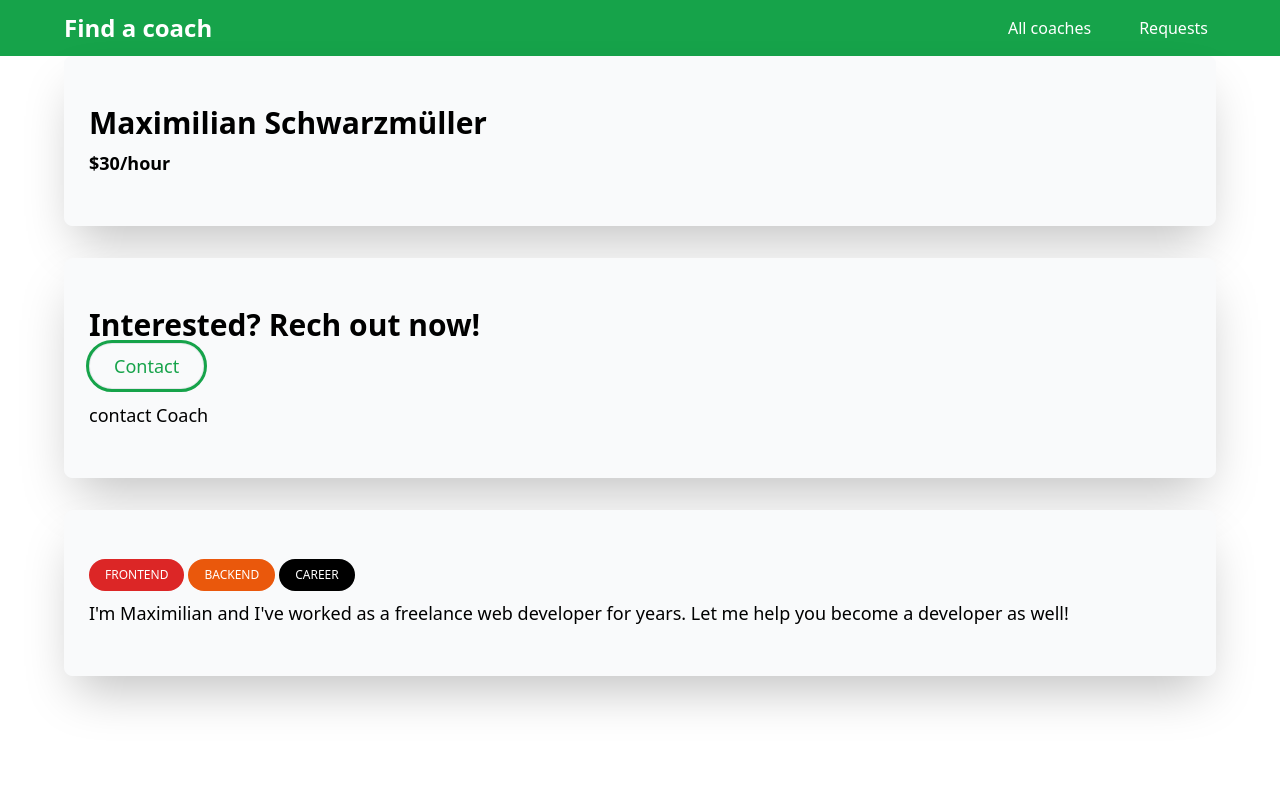
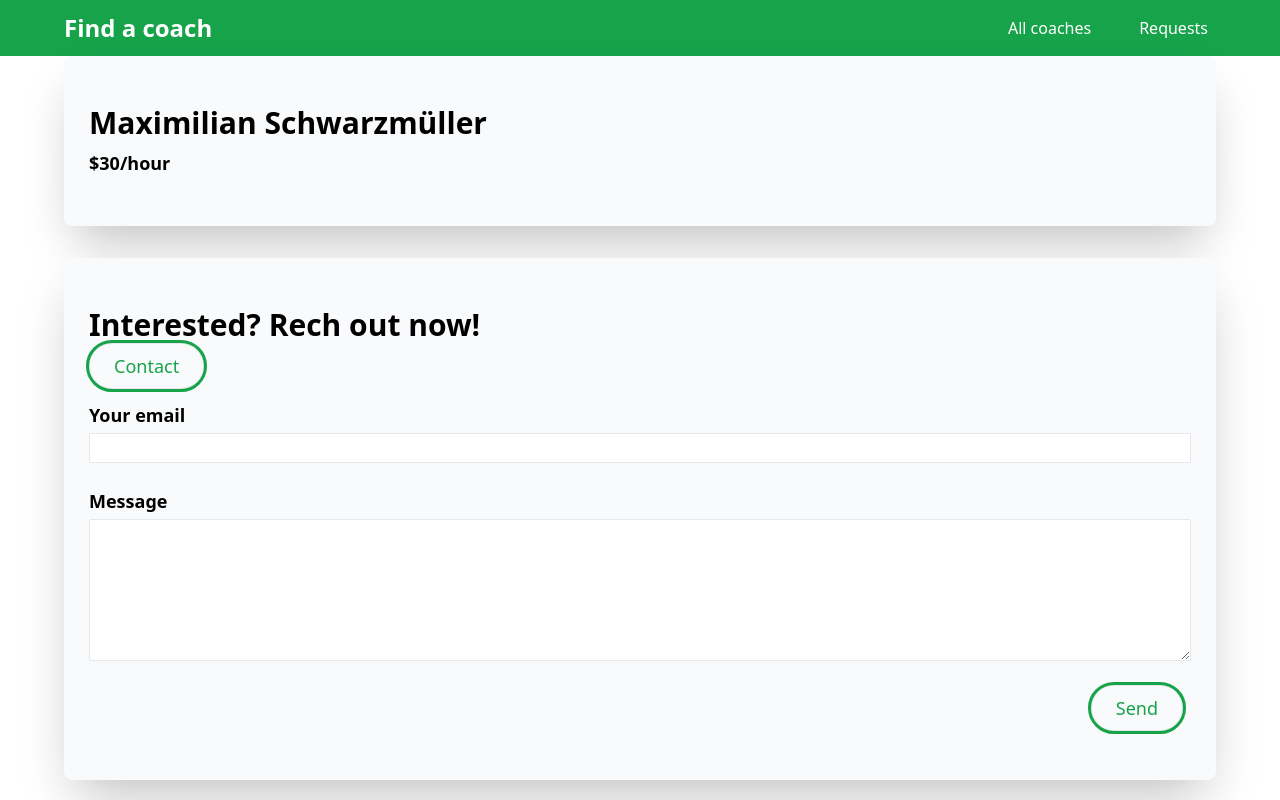
Before and after one commit to FedorivRostik/Vue_coach, a Vue app: page /coaches/c1/contact in a window 1280 px wide. Shown: the top 800 px of the page. Built offline with nearby package versions, Linux system fonts and the light colour scheme.

Commit message:
Added coach contact form

```diff
--- a/public/output.css
+++ b/public/output.css
@@ -699,13 +699,17 @@ form .register-form.invalid input[type="text"],
   border-color: rgb(239 68 68 / var(--tw-border-opacity));
 }
 
-form .register-form p.danger-text {
+form p.danger-text {
   font-weight: 600;
   --tw-text-opacity: 1;
   color: rgb(239 68 68 / var(--tw-text-opacity));
 }
 
 /*!end*/
+
+.float-right {
+  float: right;
+}
 
 .mx-auto {
   margin-left: auto;
--- a/src/components/coaches/CoachForm.vue
+++ b/src/components/coaches/CoachForm.vue
@@ -36,8 +36,8 @@
             <input type="number" id="rate" v-model.number="rate.val" @blur="setValid('rate')">
             <p v-if="!rate.isValid" class="danger-text">Must be greater than 0</p>
         </div>
-        <p v-if="!formIsValid" class="danger-text">Please fix errors and submit again</p>
-        <base-button>Register</base-button>
+        <p v-if="!formIsValid" class="danger-text">Please input data and submit again</p>
+        <base-button class="float-right">Register</base-button>
     </form>
 </template>
 <script>
--- a/src/pages/coaches/CoachDetail.vue
+++ b/src/pages/coaches/CoachDetail.vue
@@ -12,7 +12,11 @@
                     <h2 class=" font-extrabold text-3xl">Interested? Rech out now!</h2>
                     <base-button :link="true" :to="contactLink" mode="outline">Contact</base-button>
                 </header>
-                <router-view></router-view>
+                <router-view v-slot="{ Component }">
+                    <transition name="fade" mode="out-in">
+                        <component :is="Component" />
+                    </transition>
+                </router-view>
             </base-card>
         </section>
         <section>
--- a/src/pages/requests/ContactCoach.vue
+++ b/src/pages/requests/ContactCoach.vue
@@ -1,11 +1,38 @@
 <template>
-    <base-wrapper>
+    <form @submit.prevent="submitForm" class=" space-y-6">
+        <div class="register-form">
+            <label for="email">Your email</label>
+            <input type="text" id="email" v-model.trim="email">
+        </div>
+        <div class="register-form">
+            <label for="message">Message</label>
+            <textarea id="message" rows="5" v-model.trim="message"></textarea>
+        </div>
+        <p v-if="!formIsValid" class="danger-text">Please fix errors and submit again</p>
+        <base-button class="float-right">Send</base-button>
 
-        contact Coach
-    </base-wrapper>
+    </form>
 </template>
 <script>
 export default {
+    data() {
+        return {
+            email: '',
+            message: '',
+            formIsValid: true,
+        }
+    },
+    methods: {
+        submitForm() {
+            this.formIsValid = true;
+            if (!this.email || !this.message || !this.email.includes('@')) {
+                this.formIsValid = false;
+                return;
+            }
+
+            this.$emit()
+        }
+    },
 
 }
 </script>
--- a/src/styles/input.css
+++ b/src/styles/input.css
@@ -58,7 +58,8 @@
   form .register-form.invalid textarea {
     @apply border rounded-sm border-red-500;
   }
-  form .register-form p.danger-text {
+
+  form p.danger-text {
     @apply text-red-500 font-semibold;
   }
   /*!end*/
```
